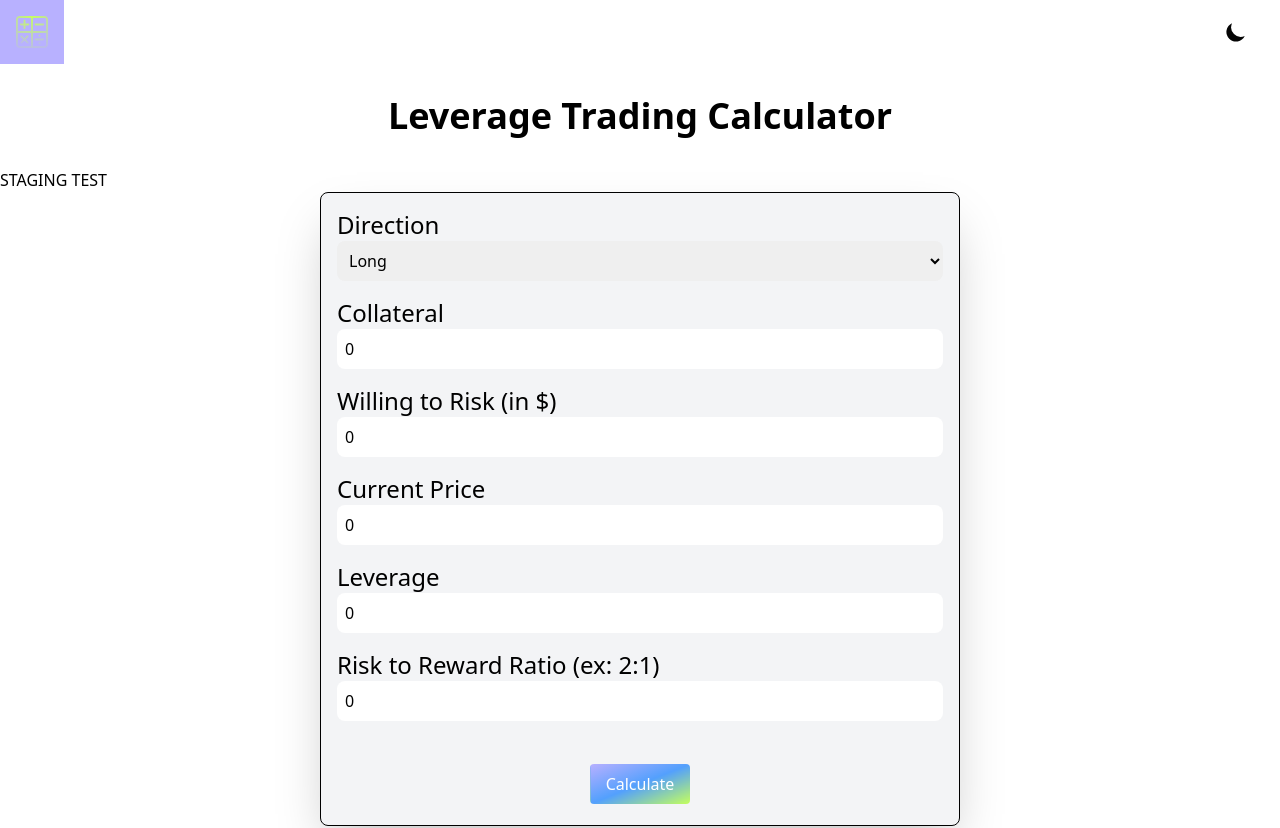
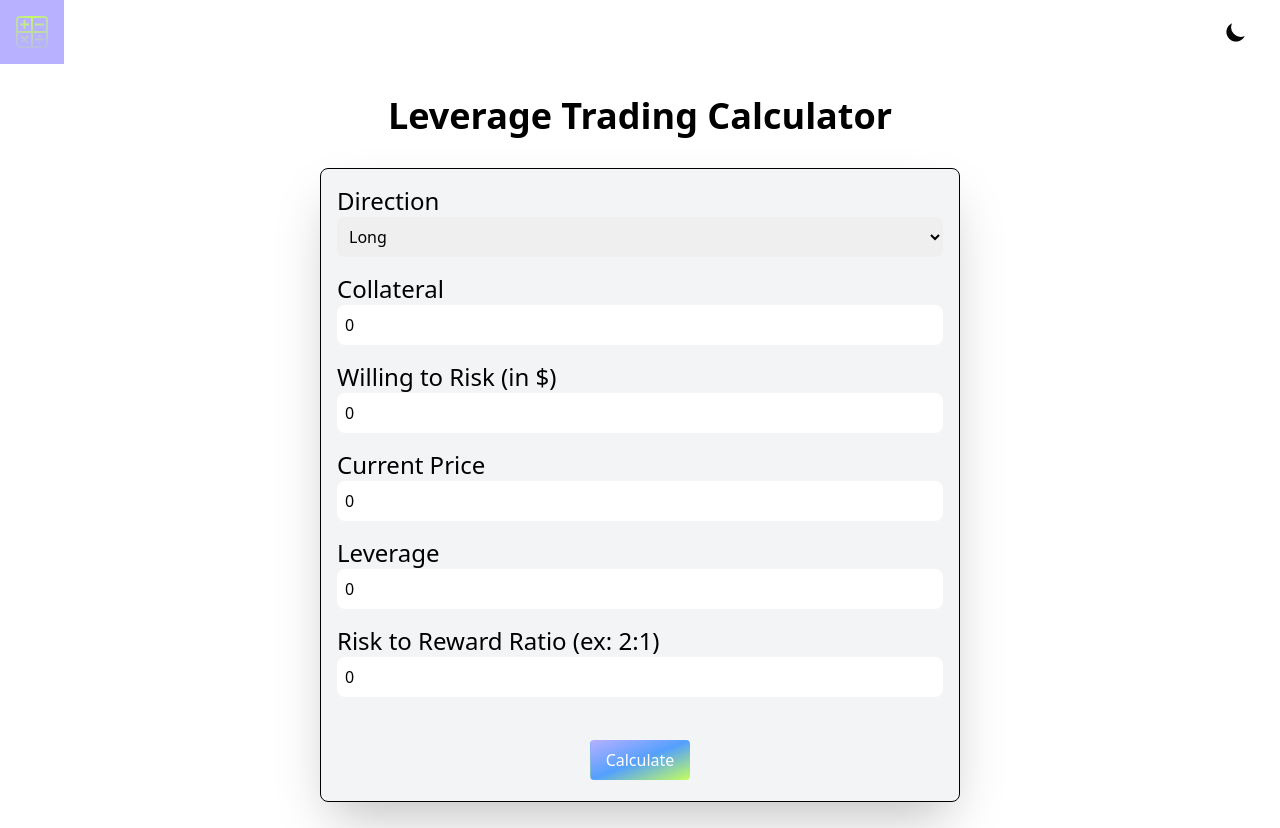
Before and after one commit to 0xD4V1NC1/leverage-trading-calculator, a Next.js app: page / in a window 1280 px wide. Shown: the top 828 px of the page. Built offline with nearby package versions, Linux system fonts and the light colour scheme.

Commit message:
remove staging todo

```diff
--- a/components/Components/Calculator.tsx
+++ b/components/Components/Calculator.tsx
@@ -78,10 +78,8 @@ const Calculator = () => {
       setAssetPercentIncrease(percentIncreaseNeeded);
     }
   };
-  // @TODO remove that p tag
   return (
     <div className="flex flex-col w-full">
-      <p> STAGING TEST</p>
       <Formik
         initialValues={{
           direction: 'long',
```
